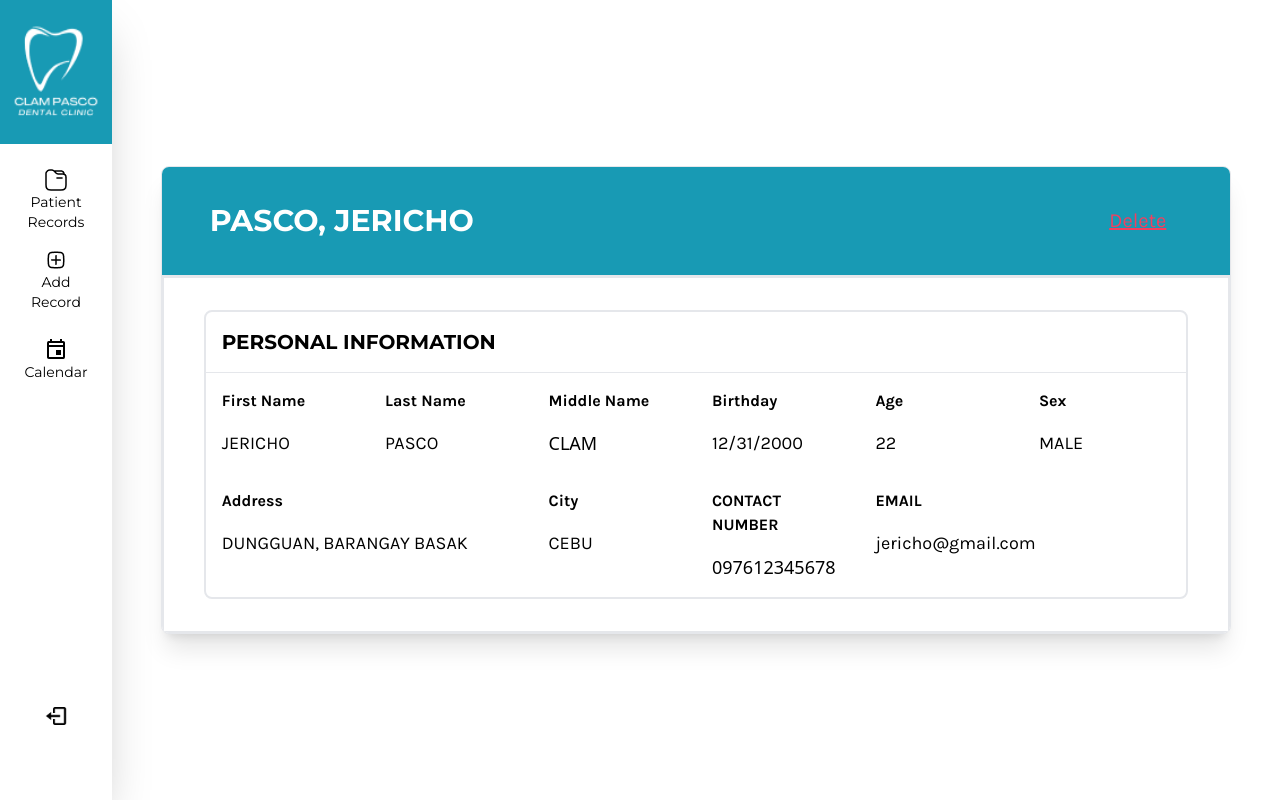
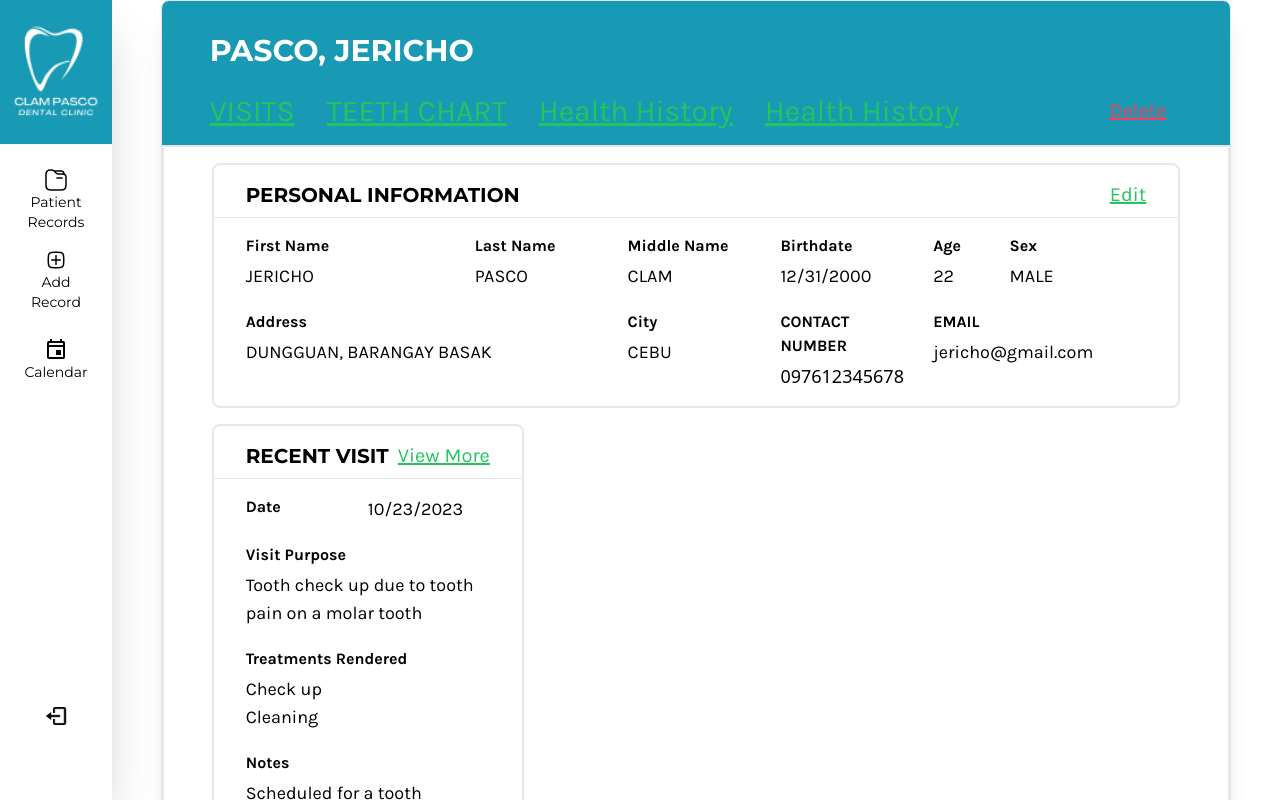
Before and after one commit to rieljasperapos/edrms, a React (Vite) app: page / in a window 1280 px wide. Shown: the top 800 px of the page. Built offline with nearby package versions, Linux system fonts and the light colour scheme.

Commit message:
Add prettier for tailwind

```diff
--- a/package.json
+++ b/package.json
@@ -26,6 +26,8 @@
     "eslint-plugin-react-hooks": "^4.6.0",
     "eslint-plugin-react-refresh": "^0.4.3",
     "postcss": "^8.4.29",
+    "prettier": "^3.1.0",
+    "prettier-plugin-tailwindcss": "^0.5.7",
     "tailwindcss": "^3.3.3",
     "vite": "^4.4.5"
   }
--- /dev/null
+++ b/src/components/HealthHistoryModal.jsx
@@ -0,0 +1,59 @@
+import React, { useState, useEffect } from "react";
+import "../index.css";
+import Contents from "../components/contents.jsx";
+
+function HealthHistory() {
+  return (
+    <>
+      <div className="col-span-1 flex w-full flex-col rounded-lg border-2">
+        <div className="flex flex-wrap items-center justify-between border-b px-8 pb-2 pt-4">
+          <h1 className="font-Monsterrat text-xl font-bold uppercase">
+            HEALTH HISTORY
+          </h1>
+          <button className=" font-Karla text-xl text-green-500 underline">
+            Edit
+          </button>
+        </div>
+
+        <div className="flex flex-col gap-x-4 gap-y-5 px-8 py-4">
+          <div className="grid sm:grid-cols-1 lg:grid-cols-2">
+            <div className="mb-1 font-Karla text-base font-bold text-black">
+              Diabetic Status
+            </div>
+            <div className="font-Karla text-lg font-bold text-green-500">
+              No
+            </div>
+          </div>
+          <div className="grid sm:grid-cols-1 lg:grid-cols-2">
+            <div className="mb-1 font-Karla text-base font-bold text-black">
+              High blood Status
+            </div>
+            <div className="font-Karla text-lg font-bold text-green-500">
+              No
+            </div>
+          </div>
+          <div className="flex flex-col">
+            <div className="mb-1 font-Karla text-base font-bold text-black">
+              Other Health Conditions
+            </div>
+            <div className="font-Karla text-lg">None</div>
+          </div>
+          <div className="flex flex-col">
+            <div className="mb-1 font-Karla text-base font-bold text-black">
+              Maintenance Medicines
+            </div>
+            <div className="font-Karla text-lg">None</div>
+          </div>
+          <div className="grid sm:grid-cols-1 lg:grid-cols-2">
+            <div className="mb-1 font-Karla text-base font-bold text-black">
+              Notes
+            </div>
+            <div className="font-Karla text-lg">None</div>
+          </div>
+        </div>
+      </div>
+    </>
+  );
+}
+
+export default HealthHistory;
--- a/src/components/contents.jsx
+++ b/src/components/contents.jsx
@@ -1,11 +1,11 @@
-const Contents = ({children}) => {
-    return (
-        <div className="ml-28 flex h-screen justify-center items-center">
-            <div className="w-11/12 overflow-x-auto border bg-white h-95 rounded-lg shadow-xl">
-                {children}
-            </div>
-        </div>
-    )
-}
+const Contents = ({ children }) => {
+  return (
+    <div className="ml-28 flex min-h-screen items-center justify-center">
+      <div className="max-h-216 min-h-max w-11/12 overflow-x-auto rounded-lg border bg-white shadow-xl">
+        {children}
+      </div>
+    </div>
+  );
+};
 
 export default Contents;
--- a/src/pages/AddRecord.jsx
+++ b/src/pages/AddRecord.jsx
@@ -1,87 +1,89 @@
-import React, {useState, useEffect} from "react";
-import '../index.css'
+import React, { useState, useEffect } from "react";
+import "../index.css";
 
 function AddRecord() {
   return (
     <>
-            <div className="flex justify-between items-center pt-8 pb-4 px-12 border-b">
-                <h1 className="text-black font-bold font-Monsterrat text-3xl uppercase">Add Record</h1>
+      <div className="flex items-center justify-between border-b px-12 pb-4 pt-8">
+        <h1 className="font-Monsterrat text-3xl font-bold uppercase text-black">
+          Add Record
+        </h1>
       </div>
 
-            <div className="grid grid-cols-6 flex-col justify-between gap-x-6 gap-y-10 py-8 px-12 mb-8">
-                    <div className="flex flex-col col-span-2 font-Karla text-lg">
-                        <label className='mb-3'>Last Name</label>
+      <div className="mb-8 grid grid-cols-6 flex-col justify-between gap-x-6 gap-y-10 px-12 py-8">
+        <div className="col-span-2 flex flex-col font-Karla text-lg">
+          <label className="mb-3">Last Name</label>
           <input
-                            className="px-3 rounded-lg border-2 border-custom-blue h-12"
+            className="h-12 rounded-lg border-2 border-custom-blue px-3"
             type="text"
           />
         </div>
-                    <div className="flex flex-col col-span-2 font-Karla text-lg">
-                        <label className='mb-3'> First Name</label>
+        <div className="col-span-2 flex flex-col font-Karla text-lg">
+          <label className="mb-3"> First Name</label>
           <input
-                            className="px-3 rounded-lg border-2 border-custom-blue h-12"
+            className="h-12 rounded-lg border-2 border-custom-blue px-3"
             type="text"
           />
         </div>
-                    <div className="flex flex-col col-span-2 font-Karla text-lg">
-                        <label className='mb-3'>Middle Name</label>
+        <div className="col-span-2 flex flex-col font-Karla text-lg">
+          <label className="mb-3">Middle Name</label>
           <input
-                            className="px-3 rounded-lg border-2 border-custom-blue h-12"
+            className="h-12 rounded-lg border-2 border-custom-blue px-3"
             type="text"
           />
         </div>
-                    <div className="flex flex-col col-span-2 font-Karla text-lg">
-                        <label className='mb-3'>Birthdate</label>
+        <div className="col-span-2 flex flex-col font-Karla text-lg">
+          <label className="mb-3">Birthdate</label>
           <input
-                            className="px-3 rounded-lg border-2 border-custom-blue h-12"
+            className="h-12 rounded-lg border-2 border-custom-blue px-3"
             type="date"
           />
         </div>
-                    <div className="flex flex-col col-span-2 font-Karla text-lg">
-                        <label className='mb-3'>Age</label>
+        <div className="col-span-2 flex flex-col font-Karla text-lg">
+          <label className="mb-3">Age</label>
           <input
-                            className="px-3 rounded-lg border-2 border-custom-blue h-12"
+            className="h-12 rounded-lg border-2 border-custom-blue px-3"
             type="number"
             min="0"
           />
         </div>
-                    <div className="flex flex-col col-span-2 font-Karla text-lg">
-                        <label className='mb-3'>Sex</label>
-                        <select className="px-3 rounded-lg border-2 border-custom-blue h-12">
+        <div className="col-span-2 flex flex-col font-Karla text-lg">
+          <label className="mb-3">Sex</label>
+          <select className="h-12 rounded-lg border-2 border-custom-blue px-3">
             <option selected>Select</option>
             <option value="male">Male</option>
             <option value="female">Female</option>
           </select>
         </div>
-                    <div className="flex flex-col col-span-4 font-Karla text-lg">
-                        <label className='mb-3'>Address</label>
+        <div className="col-span-4 flex flex-col font-Karla text-lg">
+          <label className="mb-3">Address</label>
           <input
-                            className="px-3 rounded-lg border-2 border-custom-blue h-12"
+            className="h-12 rounded-lg border-2 border-custom-blue px-3"
             type="text"
           />
         </div>
-                    <div className="flex flex-col col-span-2 font-Karla text-lg">
-                        <label className='mb-3'>City</label>
+        <div className="col-span-2 flex flex-col font-Karla text-lg">
+          <label className="mb-3">City</label>
           <input
-                            className="px-3 rounded-lg border-2 border-custom-blue h-12"
+            className="h-12 rounded-lg border-2 border-custom-blue px-3"
             type="text"
           />
         </div>
-                    <div className="flex flex-col col-span-2 font-Karla text-lg">
-                        <label className='mb-3'>Contact Number</label>
+        <div className="col-span-2 flex flex-col font-Karla text-lg">
+          <label className="mb-3">Contact Number</label>
           <input
-                            className="px-3 rounded-lg border-2 border-custom-blue h-12"
+            className="h-12 rounded-lg border-2 border-custom-blue px-3"
             type="text"
           />
         </div>
-                    <div className="flex flex-col col-span-2 font-Karla text-lg">
-                        <label className='mb-3'>Email</label>
+        <div className="col-span-2 flex flex-col font-Karla text-lg">
+          <label className="mb-3">Email</label>
           <input
-                            className="px-3 rounded-lg border-2 border-custom-blue h-12"
+            className="h-12 rounded-lg border-2 border-custom-blue px-3"
             type="text"
           />
         </div>
-                    <button className="rounded-lg border-2 h-12 w-40 font-bold font-Karla text-2xl bg-custom-green hover:bg-green-600 text-white col-span-2 place-self-end">
+        <button className="col-span-2 h-12 w-40 place-self-end rounded-lg border-2 bg-custom-green font-Karla text-2xl font-bold text-white hover:bg-green-600">
           Submit
         </button>
       </div>
@@ -89,4 +91,4 @@ function AddRecord() {
   );
 }
 
-export default AddRecord
+export default AddRecord;
--- a/src/pages/PatientRecord.jsx
+++ b/src/pages/PatientRecord.jsx
@@ -1,58 +1,155 @@
-import React, {useState, useEffect} from "react";
-import '../index.css'
+import React, { useState, useEffect } from "react";
+import "../index.css";
 import Contents from "../components/contents.jsx";
 
 function PatientRecord() {
   return (
     <>
-            <div className="flex justify-between items-center px-12 py-6 border-b bg-custom-blue">
-                <h1 className=" text-white font-bold font-Monsterrat text-3xl uppercase">PASCO, JERICHO</h1>
-                <button className=" text-rose-500 text-xl underline font-Karla p-4">Delete</button>
+      <div className="flex flex-wrap items-center justify-between gap-6 bg-custom-blue pb-4 pl-12 pr-16 pt-8">
+        <h1 className=" font-Monsterrat text-3xl font-bold uppercase text-white">
+          PASCO, JERICHO
+        </h1>
+        <div className="flex flex-wrap gap-8">
+          <button className=" font-Karla text-3xl text-green-500 underline">
+            VISITS
+          </button>
+          <button className=" font-Karla text-3xl text-green-500 underline">
+            TEETH CHART
+          </button>
+          <button className=" font-Karla text-3xl text-green-500 underline">
+            Health History
+          </button>
+          <button className=" font-Karla text-3xl text-green-500 underline">
+            Health History
+          </button>
+        </div>
+        <button className=" font-Karla text-xl text-rose-500 underline">
+          Delete
+        </button>
       </div>
 
-            <div className="w-full flex-col justify-center px-10 py-8 border-2">
-                <div className="flex-col w-full border-2 rounded-lg">
-                    <h1 className="text-black font-bold font-Monsterrat text-xl uppercase w-full p-4 border-b">Personal Information</h1>
-                    <div className="grid grid-cols-6">
-                            <div className="p-4">
-                                <div className="font-bold text-black text-base mb-4 font-Karla">First Name</div>
-                                <div className="text-lg font-Karla">JERICHO</div>
+      <div className="grid w-full justify-center gap-4 border-2  px-12 py-4 sm:grid-cols-1 md:grid-cols-1 lg:grid-cols-3">
+        <div className="flex w-full flex-col rounded-lg border-2 sm:col-span-1 md:col-span-1 lg:col-span-3">
+          <div className="flex flex-wrap items-center justify-between border-b px-8 pb-2 pt-4">
+            <h1 className="font-Monsterrat text-xl font-bold uppercase">
+              Personal Information
+            </h1>
+            <button className=" font-Karla text-xl text-green-500 underline">
+              Edit
+            </button>
           </div>
-                            <div className="p-4">
-                                <div className="font-bold text-black text-base mb-4 font-Karla">Last Name</div>
-                                <div className="text-lg font-Karla">PASCO</div>
+
+          <div className="grid gap-x-4 gap-y-5 px-8 py-4 sm:grid-cols-3 md:grid-cols-6 lg:grid-cols-12">
+            <div className="sm:col-span-1 md:col-span-2 lg:col-span-3">
+              <div className="mb-1 font-Karla text-base font-bold text-black">
+                First Name
               </div>
-                            <div className="p-4">
-                                <div className="font-bold text-black text-base mb-4 font-Karla">Middle Name</div>
-                                <div className="text-lg font-Karla]">CLAM</div>
+              <div className="font-Karla text-lg">JERICHO</div>
             </div>
-                            <div className="p-4">
-                                <div className="font-bold text-black text-base mb-4 font-Karla">Birthday</div>
-                                <div className="text-lg font-Karla">12/31/2000</div>
+            <div className="sm:col-span-1 md:col-span-2 lg:col-span-2">
+              <div className="mb-1 font-Karla text-base font-bold text-black">
+                Last Name
               </div>
-                            <div className="p-4">
-                                <div className="font-bold text-black text-base mb-4 font-Karla">Age</div>
-                                <div className="text-lg font-Karla">22</div>
+              <div className="font-Karla text-lg">PASCO</div>
             </div>
-                            <div className="p-4">
-                                <div className="font-bold text-black text-base mb-4 font-Karla">Sex</div>
-                                <div className="text-lg font-Karla">MALE</div>
+            <div className="sm:col-span-1 md:col-span-2 lg:col-span-2">
+              <div className="mb-1 font-Karla text-base font-bold text-black">
+                Middle Name
               </div>
-                            <div className="p-4 col-span-2">
-                                <div className="font-bold text-black text-base mb-4 font-Karla">Address</div>
-                                <div className="text-lg font-Karla">DUNGGUAN, BARANGAY BASAK</div>
+              <div className="font-Karla text-lg">CLAM</div>
             </div>
-                            <div className="p-4">
-                                <div className="font-bold text-black text-base mb-4 font-Karla">City</div>
-                                <div className="text-lg font-Karla">CEBU</div>
+            <div className="sm:col-span-1 md:col-span-2 lg:col-span-2">
+              <div className="mb-1 font-Karla text-base font-bold text-black">
+                Birthdate
               </div>
-                            <div className="p-4">
-                                <div className="font-bold text-black text-base mb-4 font-Karla">CONTACT NUMBER</div>
-                                <div className="text-lg font-Karla]">097612345678</div>
+              <div className="font-Karla text-lg">12/31/2000</div>
             </div>
-                            <div className="p-4">
-                                <div className="font-bold text-black text-base mb-4 font-Karla ">EMAIL</div>
-                                <div className="text-lg font-Karla">jericho@gmail.com</div>
+            <div className="sm:col-span-1 md:col-span-2 lg:col-span-1">
+              <div className="mb-1 font-Karla text-base font-bold text-black">
+                Age
+              </div>
+              <div className="font-Karla text-lg">22</div>
+            </div>
+            <div className="sm:col-span-1 md:col-span-2 lg:col-span-1">
+              <div className="mb-1 font-Karla text-base font-bold text-black">
+                Sex
+              </div>
+              <div className="font-Karla text-lg">MALE</div>
+            </div>
+            <div className="sm:col-span-2 md:col-span-4 lg:col-span-5">
+              <div className="mb-1 font-Karla text-base font-bold text-black">
+                Address
+              </div>
+              <div className="font-Karla text-lg">DUNGGUAN, BARANGAY BASAK</div>
+            </div>
+            <div className="sm:col-span-1 md:col-span-2 lg:col-span-2">
+              <div className="mb-1 font-Karla text-base font-bold text-black">
+                City
+              </div>
+              <div className="font-Karla text-lg">CEBU</div>
+            </div>
+            <div className="sm:col-span-3 md:col-span-3 lg:col-span-2">
+              <div className="mb-1 font-Karla text-base font-bold text-black">
+                CONTACT NUMBER
+              </div>
+              <div className="font-Karla] text-lg">097612345678</div>
+            </div>
+            <div className="sm:col-span-3 md:col-span-3 lg:col-span-2">
+              <div className="mb-1 font-Karla text-base font-bold text-black ">
+                EMAIL
+              </div>
+              <div className="font-Karla text-lg">jericho@gmail.com</div>
+            </div>
+          </div>
+        </div>
+        <div className="flex w-full flex-col rounded-lg border-2 sm:col-span-1 md:col-span-1 lg:col-span-1">
+          <div className="flex flex-wrap items-center justify-between border-b px-8 pb-2 pt-4">
+            <h1 className="font-Monsterrat text-xl font-bold uppercase">
+              RECENT VISIT
+            </h1>
+            <button className=" font-Karla text-xl text-green-500 underline">
+              View More
+            </button>
+          </div>
+
+          <div className="flex flex-col gap-x-4 gap-y-5 px-8 py-4">
+            <div className="grid sm:grid-cols-1 lg:grid-cols-2">
+              <div className="mb-1 font-Karla text-base font-bold text-black">
+                Date
+              </div>
+              <div className="font-Karla text-lg">10/23/2023</div>
+            </div>
+            <div className="flex flex-col">
+              <div className="mb-1 font-Karla text-base font-bold text-black">
+                Visit Purpose
+              </div>
+              <div className="font-Karla text-lg">
+                Tooth check up due to tooth pain on a molar tooth
+              </div>
+            </div>
+            <div className="flex flex-col">
+              <div className="mb-1 font-Karla text-base font-bold text-black">
+                Treatments Rendered
+              </div>
+              <ul className="font-Karla text-lg">
+                <li>Check up</li>
+                <li>Cleaning</li>
+              </ul>
+            </div>
+            <div className="flex flex-col">
+              <div className="mb-1 font-Karla text-base font-bold text-black">
+                Notes
+              </div>
+              <div className="font-Karla text-lg">
+                Scheduled for a tooth extraction on November 2, 2023. Prescribed
+                with a medicine for tooth infection
+              </div>
+            </div>
+            <div className="grid sm:grid-cols-1 lg:grid-cols-2">
+              <div className="mb-1 font-Karla text-base font-bold text-black">
+                Balance
+              </div>
+              <div className="font-Karla text-lg">None</div>
             </div>
           </div>
         </div>
@@ -61,4 +158,4 @@ function PatientRecord() {
   );
 }
 
-export default PatientRecord
+export default PatientRecord;
```
Also changed, not shown: src/App.jsx (+7 -8 lines), src/components/navbar.jsx (+21 -18 lines), .prettierrc.json (added), 1 other file (tests, documents, lock files or other folders). Lines whose indentation alone changed are shown as unchanged.
